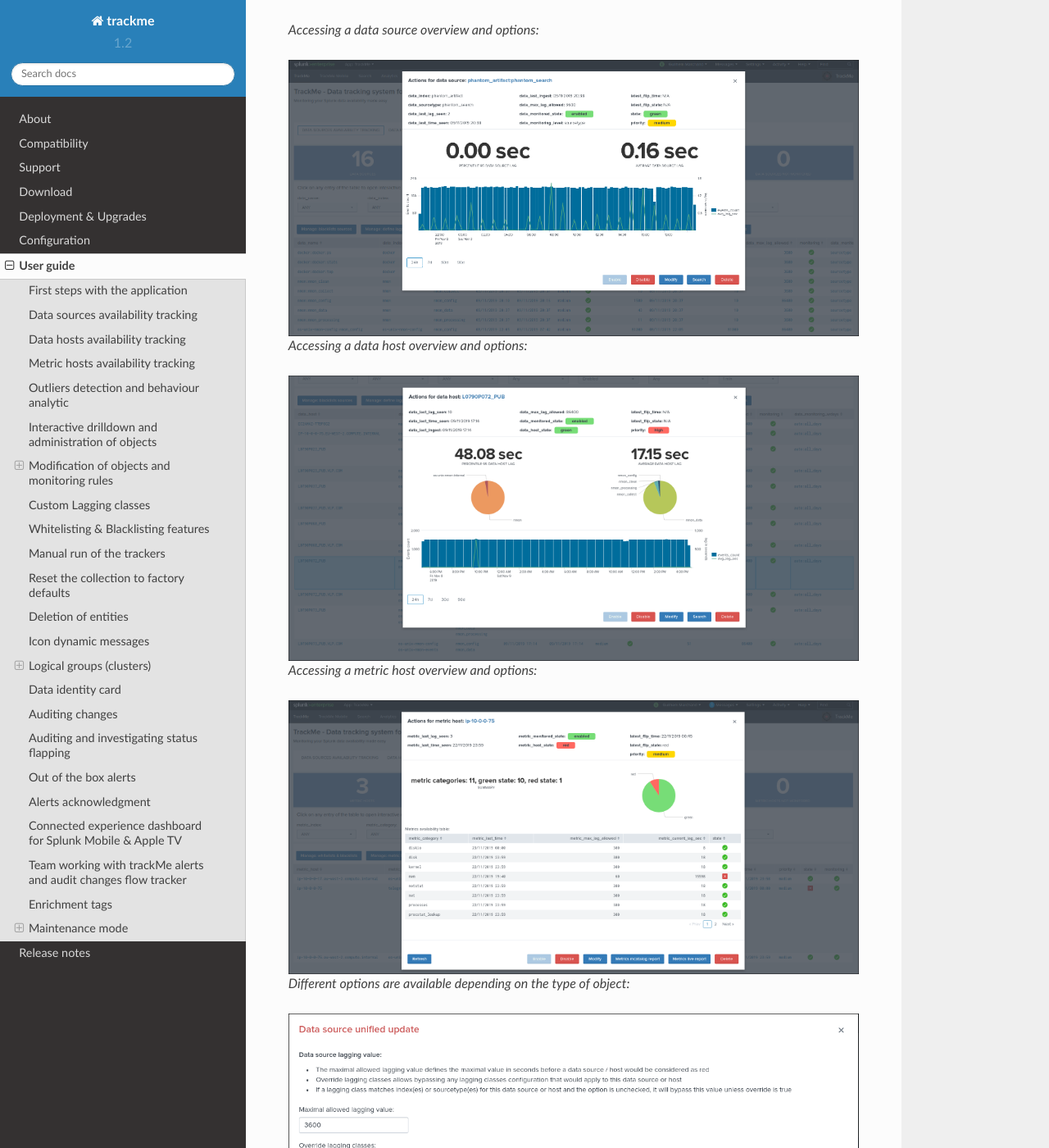
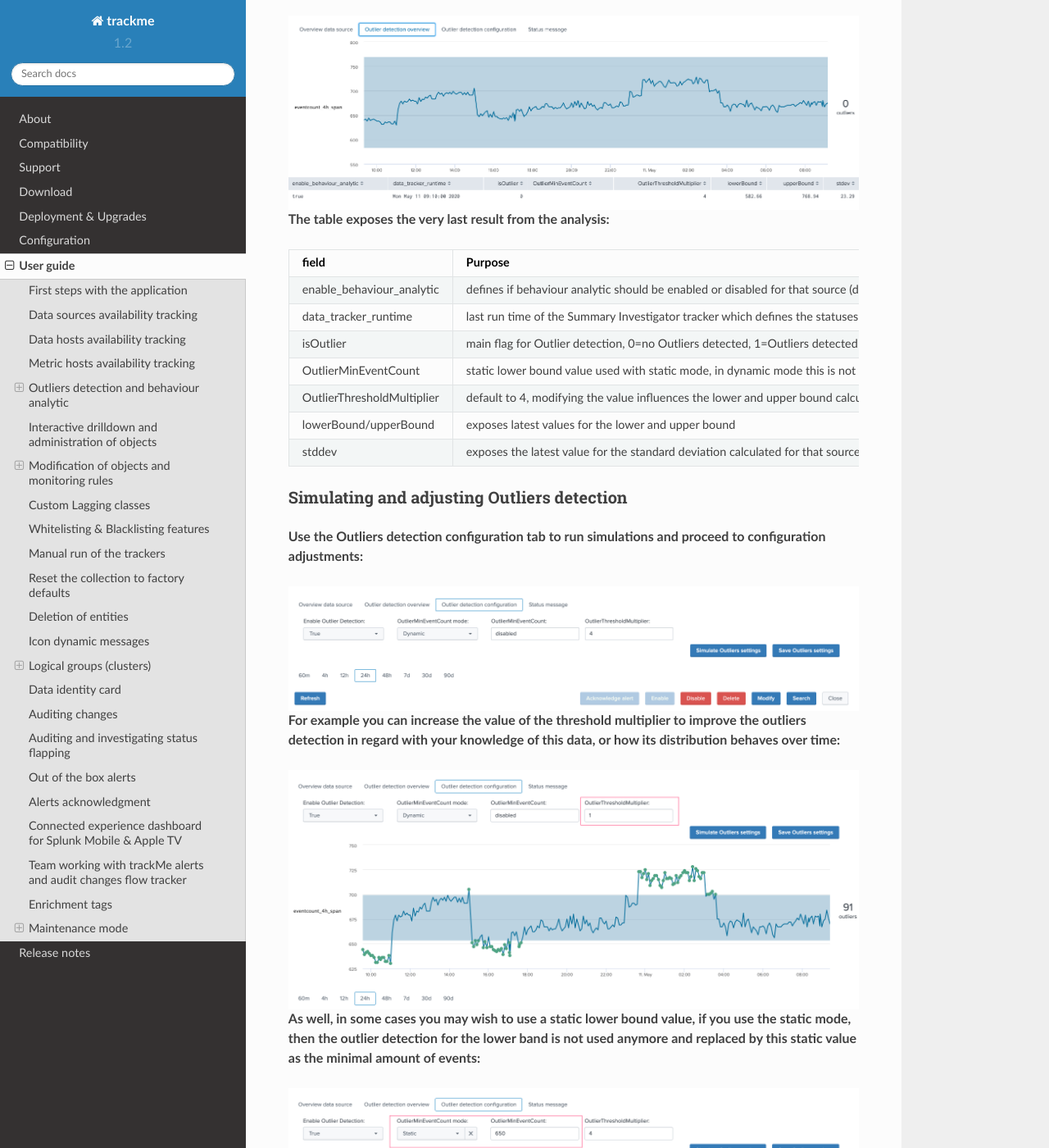
Before and after one commit to guilhemmarchand/trackme, a Sphinx documentation site: the page built from docs/userguide.rst, in a window 1280 px wide and 1400 px high, scrolled down 6679 px. Shown: the whole window at 82% size. Built offline with Sphinx 7.4.7 and the Read the Docs theme 2.0.0, drawn with Linux system fonts in a browser that asks for light colours; some of the changed text lies outside the part shown.

Commit message:
Work in progress

```diff
--- a/docs/userguide.rst
+++ b/docs/userguide.rst
@@ -166,6 +166,56 @@
 - Should outliers be detected based on the policy, which is customisable om a per source basis, the data source or host will be reported in alert
 - Different options are provided to control the quality of the outliers calculation, as controlling the threshold multiplier or even switching to a static lower bond definition
 - Builtin views provide the key feature to quickly investigate the source in alert and proceed to further investigations if required
+
+Using Outliers detection
+------------------------
+
+**By default the outlier detection is automatically activated for each data source and host, use the Outliers Overview tab to visualize the status of the Outliers detection:**
+
+.. image:: img/outliers_zoom1.png
+   :alt: outliers_zoom1.png
+   :align: center
+
+**The table exposes the very last result from the analysis:**
+
++--------------------------------------------+--------------------------------------------------------------------------------------------------------+
+| field                                      |                     Purpose                                                                            |
++============================================+========================================================================================================+
+| enable_behaviour_analytic                  | defines if behaviour analytic should be enabled or disabled for that source (default to true)          |
++--------------------------------------------+--------------------------------------------------------------------------------------------------------+
+| data_tracker_runtime                       | last run time of the Summary Investigator tracker which defines the statuses of Outliers detection     |
++--------------------------------------------+--------------------------------------------------------------------------------------------------------+
+| isOutlier                                  | main flag for Outlier detection, 0=no Outliers detected, 1=Outliers detected                           |
++--------------------------------------------+--------------------------------------------------------------------------------------------------------+
+| OutlierMinEventCount                       | static lower bound value used with static mode, in dynamic mode this is not set                        |
++--------------------------------------------+--------------------------------------------------------------------------------------------------------+
+| OutlierThresholdMultiplier                 | default to 4, modifying the value influences the lower and upper bound calculations based on the data  |
++--------------------------------------------+--------------------------------------------------------------------------------------------------------+
+| lowerBound/upperBound                      | exposes latest values for the lower and upper bound                                                    |
++--------------------------------------------+--------------------------------------------------------------------------------------------------------+
+| stddev                                     | exposes the latest value for the standard deviation calculated for that source                         |
++--------------------------------------------+--------------------------------------------------------------------------------------------------------+
+
+Simulating and adjusting Outliers detection
+-------------------------------------------
+
+**Use the Outliers detection configuration tab to run simulations and proceed to configuration adjustments:**
+
+.. image:: img/outliers_config1.png
+   :alt: outliers_config1.png
+   :align: center
+
+**For example you can increase the value of the threshold multiplier to improve the outliers detection in regard with your knowledge of this data, or how its distribution behaves over time:**
+
+.. image:: img/outliers_config2.png
+   :alt: outliers_config2.png
+   :align: center
+
+**As well, in some cases you may wish to use a static lower bound value, if you use the static mode, then the outlier detection for the lower band is not used anymore and replaced by this static value as the minimal amount of events:**
+
+.. image:: img/outliers_config3.png
+   :alt: outliers_config3.png
+   :align: center
 
 Interactive drilldown and administration of objects
 ===================================================
```
Also changed, not shown: docs/configuration.rst (+13 -20 lines), docs/img/outliers_config1.png (added), docs/img/outliers_config2.png (added), docs/img/outliers_config3.png (added), docs/img/outliers_zoom1.png (added).
